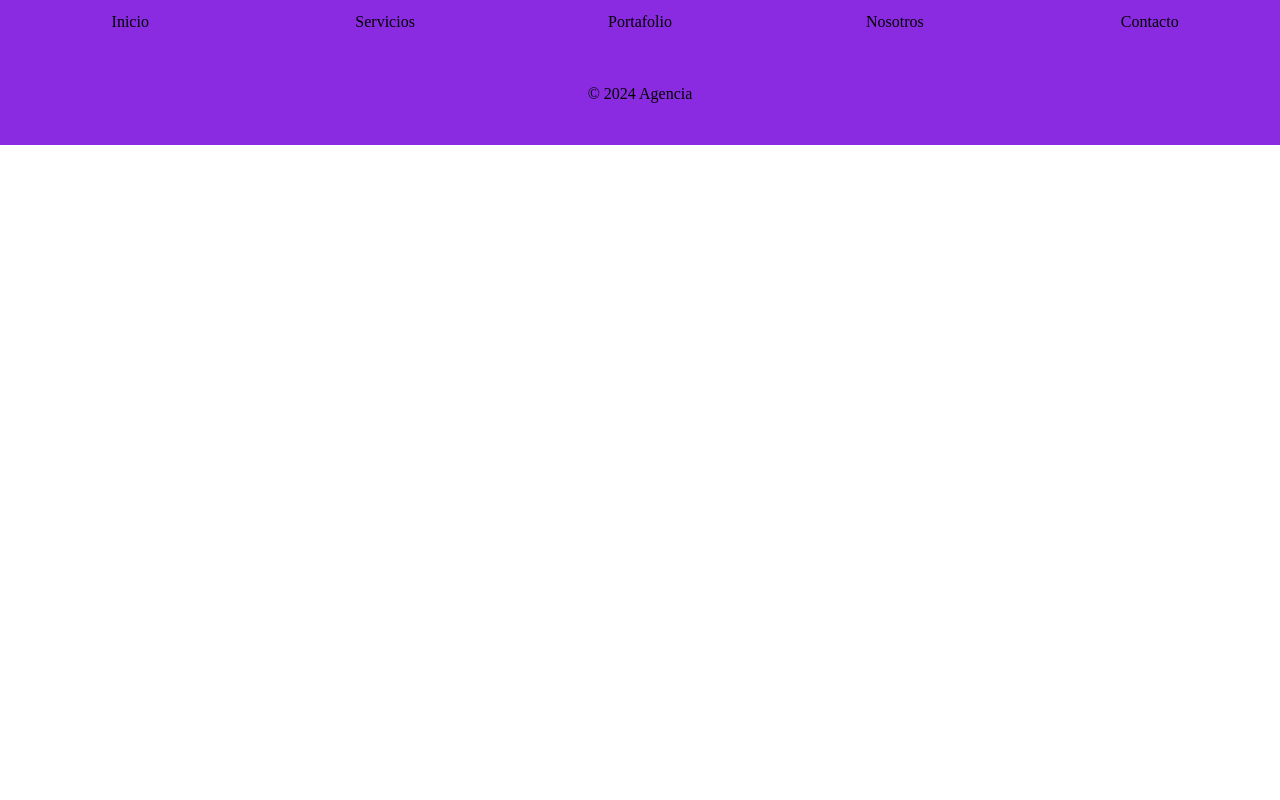
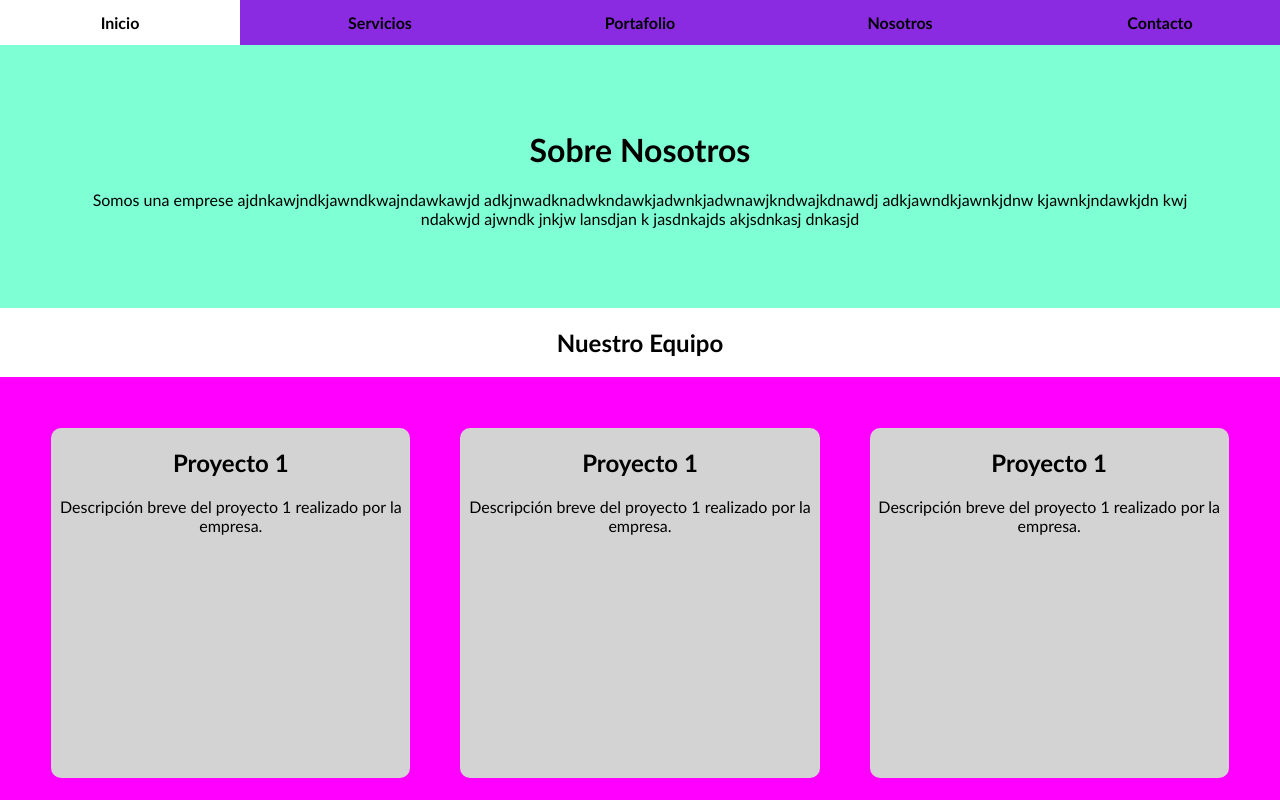
Before and after one commit to JCamro/Labs10IDWEB, a plain HTML site: page nosotros.html in a window 1280 px wide. Drawn offline with Linux system fonts and the light colour scheme.

Commit message:
Segundo commit

```diff
--- a/css/estilos.css
+++ b/css/estilos.css
@@ -1,27 +1,50 @@
 
-body, html{
-    padding: 0%;
-    margin: 0%;
+html, body {
+    height: 100%;
+    margin: 0;
     text-align: center;
-    max-height: 100vh;
+    font-family: 'Gill Sans', 'Gill Sans MT', Calibri, 'Trebuchet MS', sans-serif;
+    overflow-x: hidden;
 }
+
+body {
+    display: flex;
+    flex-direction: column;
+    min-height: 100vh;
+}
+
+main {
+    flex: 1; /* hace que el contenido principal crezca para llenar el espacio */
+    background: none;
+}
+
 
 nav {
     display: flex;
     justify-content: center;
 
     margin: 0%;
-    padding: 1%;
+    padding: 0%;
 
     background-color: blueviolet;
 
     gap: 20px;
 }
 
-nav a {
+nav p, a {
+    margin: 0%;
+    padding: 1%;
     flex: 1;
+    font-weight: bold;
     text-decoration: none;
     color: black;
+}
+
+nav p:hover {
+    background-color: rgb(255, 255, 255);
+    color: white;
+
+    transition: 0.2s;
 }
 
 header{
@@ -46,6 +69,11 @@ footer {
     background-color: blueviolet;
 }
 
+
+
+
+
+
 .caja-contacto {
     display: flex;
     flex-direction: column;
@@ -69,9 +97,47 @@ form {
 }
 
 
-form button, input, textarea {
-    padding: 7px;
+form button, input, textarea  {
+    padding: 15px;
 
     border: 0px;
     border-radius: 10px;
+
+    resize: none;
 }
+
+
+
+
+.caja-grid {
+    display: grid;
+    grid-template-columns: repeat(auto-fit, minmax(400px, 1fr));
+    justify-items: center;
+
+    margin: 0%;
+    padding: 4%;
+
+    gap: 50px;
+
+    background-color: magenta;
+}
+
+.item-grid {
+
+    background-color: lightgray;
+    border-radius: 10px;
+    border: 0px;
+
+    width: 100%;
+    max-width: 500px;
+
+    max-height: 100%;
+    height: 500px;
+}
+
+.nosotros  {
+    grid-template-columns: repeat(auto-fit, minmax(250px, 1fr));
+}
+.equipo {
+    height: 350px;
+}
--- a/nosotros.html
+++ b/nosotros.html
@@ -6,14 +6,47 @@
 </head>
 <body>
     <nav>
-        <a href="index.html">Inicio</a>
-        <a href="servicios.html">Servicios</a>
-        <a href="portafolio.html">Portafolio</a>
-        <a href="nosotros.html">Nosotros</a>
-        <a href="contacto.html">Contacto</a>
+        <p><a href="index.html">Inicio</a></p>
+        <p><a href="servicios.html">Servicios</a></p>
+        <p><a href="portafolio.html">Portafolio</a></p>
+        <p><a href="nosotros.html">Nosotros</a></p>
+        <p><a href="contacto.html">Contacto</a></p>
     </nav>
 
+    <header>
+        <h1>Sobre Nosotros</h1>
+        <p>Somos una emprese ajdnkawjndkjawndkwajndawkawjd
+            adkjnwadknadwkndawkjadwnkjadwnawjkndwajkdnawdj
+            adkjawndkjawnkjdnw kjawnkjndawkjdn kwj ndakwjd
+            ajwndk jnkjw lansdjan k jasdnkajds akjsdnkasj
+            dnkasjd
+        </p>
+    </header>
     <main>
+        <h2>Nuestro Equipo</h2>
+        <section class="caja-grid nosotros ">
+
+            <article class="item-grid equipo">
+                <div class="item-informacion">
+                    <h2>Proyecto 1</h2>
+                    <p>Descripción breve del proyecto 1 realizado por la empresa.</p>
+                </div>
+            </article>
+
+            <article class="item-grid equipo">
+                <div class="item-informacion">
+                    <h2>Proyecto 1</h2>
+                    <p>Descripción breve del proyecto 1 realizado por la empresa.</p>
+                </div>
+            </article>
+
+            <article class="item-grid equipo">
+                <div class="item-informacion">
+                    <h2>Proyecto 1</h2>
+                    <p>Descripción breve del proyecto 1 realizado por la empresa.</p>
+                </div>
+            </article>
+        </section>
 
     </main>
 
```
Also changed, not shown: contacto.html (+5 -5 lines), index.html (+5 -5 lines), portafolio.html (+40 -5 lines), servicios.html (+5 -5 lines).
